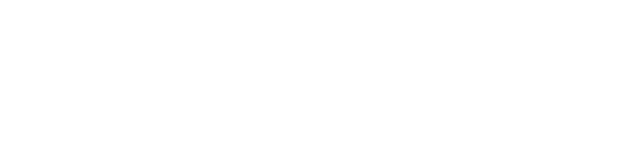
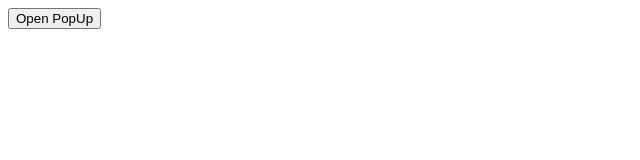
Before and after one commit to EduardoSeije/JavaScript-Modal-Popup, a plain HTML site: page index.html in a window 1280 px wide. Shown: the whole page, without its empty margins (0-640 px from the left). Drawn offline with Linux system fonts and the light colour scheme.

Commit message:
Create a button to open the modal popup and the modal structure with two divs, onde for the header and one for the modal body with lorem80

```diff
--- a/index.html
+++ b/index.html
@@ -9,6 +9,6 @@
   <title>JavaScript - Modal PopUp</title>
 </head>
 <body>
-
+  <button>Open PopUp</button>
 </body>
 </html>
```
